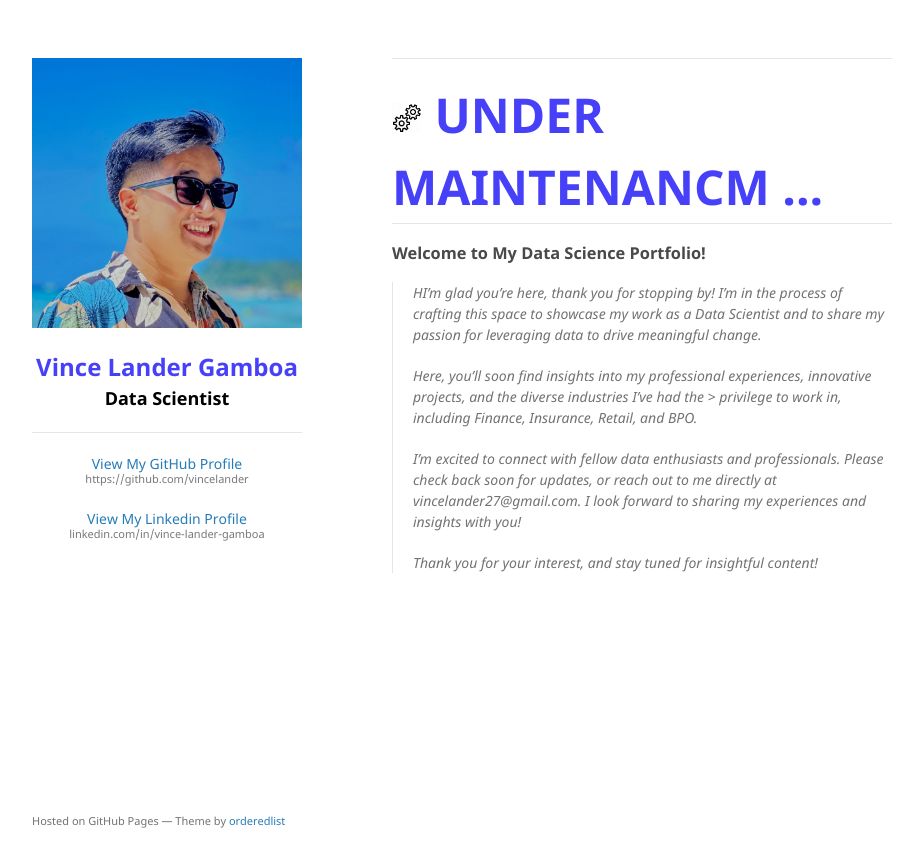
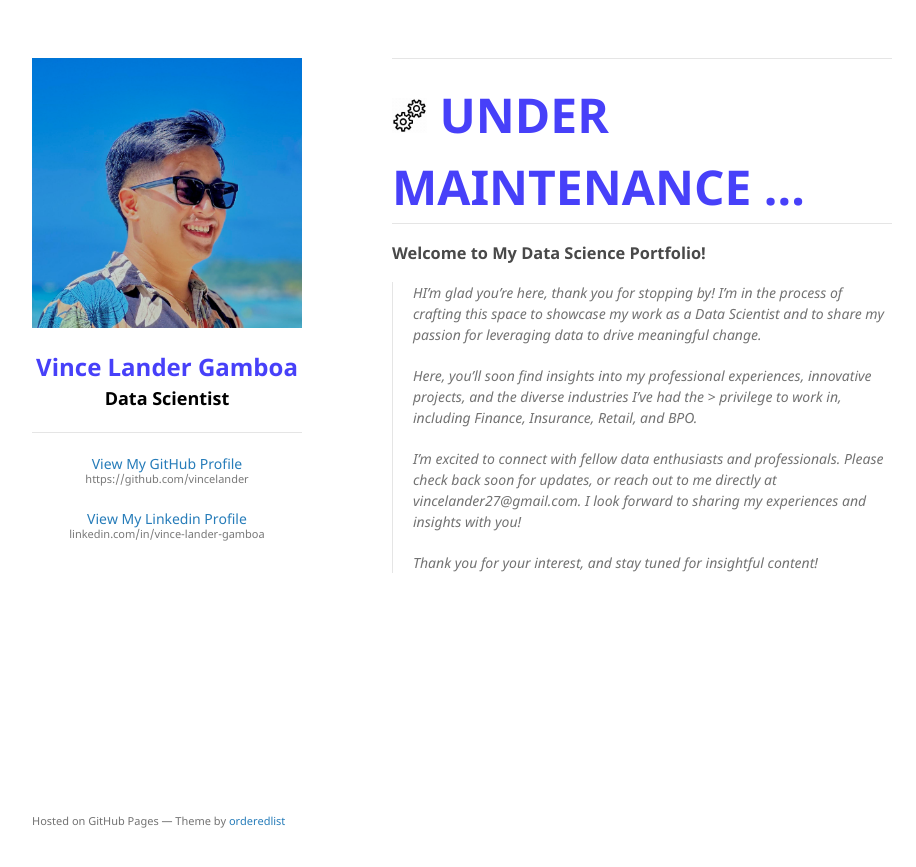
Before and after one commit to vincelander/vincelander.github.io, a Jekyll site: the page built from index.md, in a window 1280 px wide. Shown: the top 867 px of the page, without its empty margins (178-1094 px from the left). Built offline with Jekyll 4.4.1, drawn with Linux system fonts in a browser that asks for light colours.

Commit message:
update view and details

```diff
--- a/_layouts/default.html
+++ b/_layouts/default.html
@@ -125,8 +125,8 @@
       <section>
         <hr>
         <font size="13px" color="#4740F9">
-          <img src="/assets/img/gear-logo.gif" alt="Logo" style="width:30px; height:auto;">
-          <b>UNDER MAINTENANCM ...</b>
+          <img src="/assets/img/gear-logo.gif" alt="Logo" style="width: 35px; height: auto;">
+          <b>UNDER MAINTENANCE ...</b>
         </font>
         <hr>
 
```
